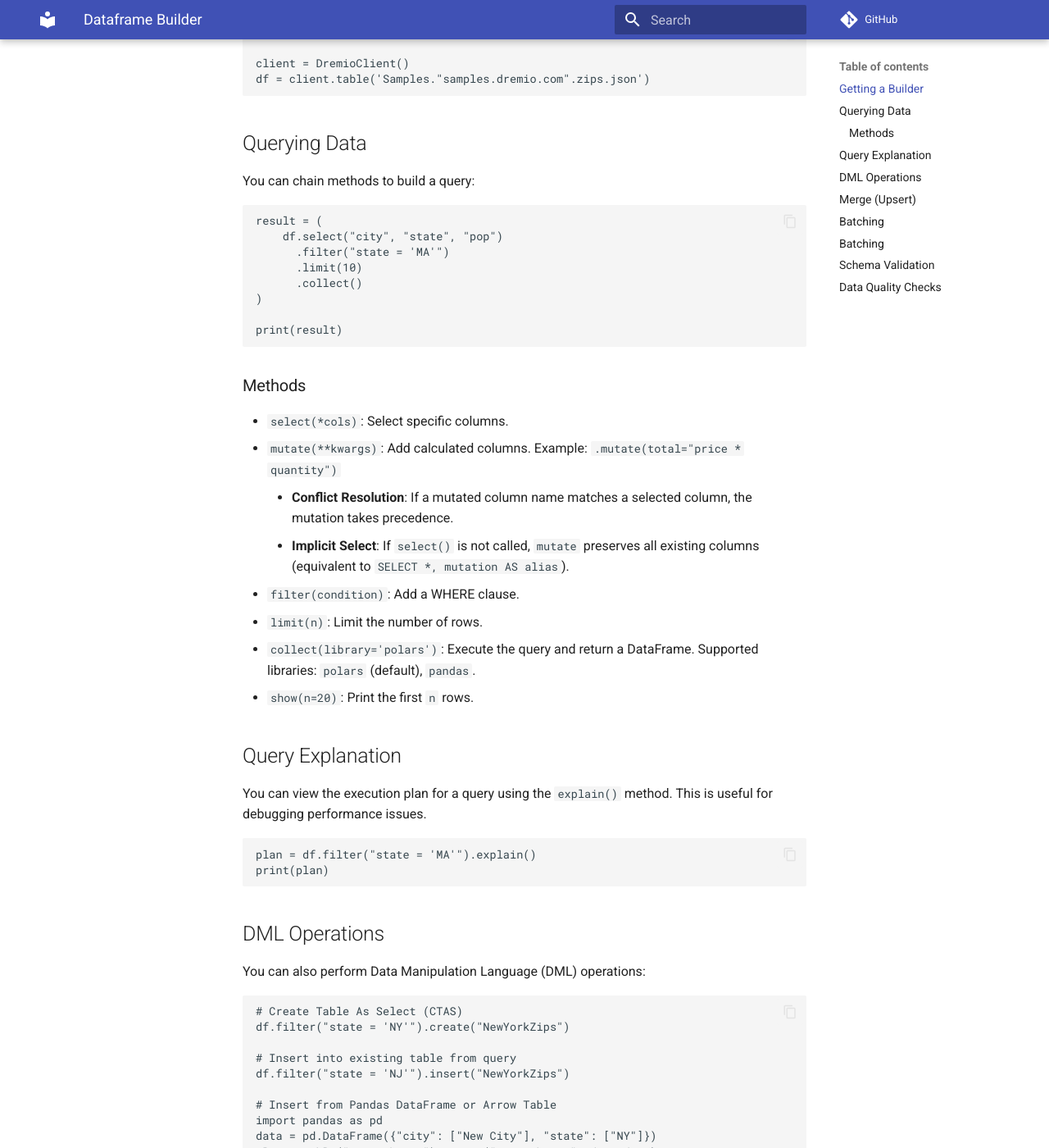
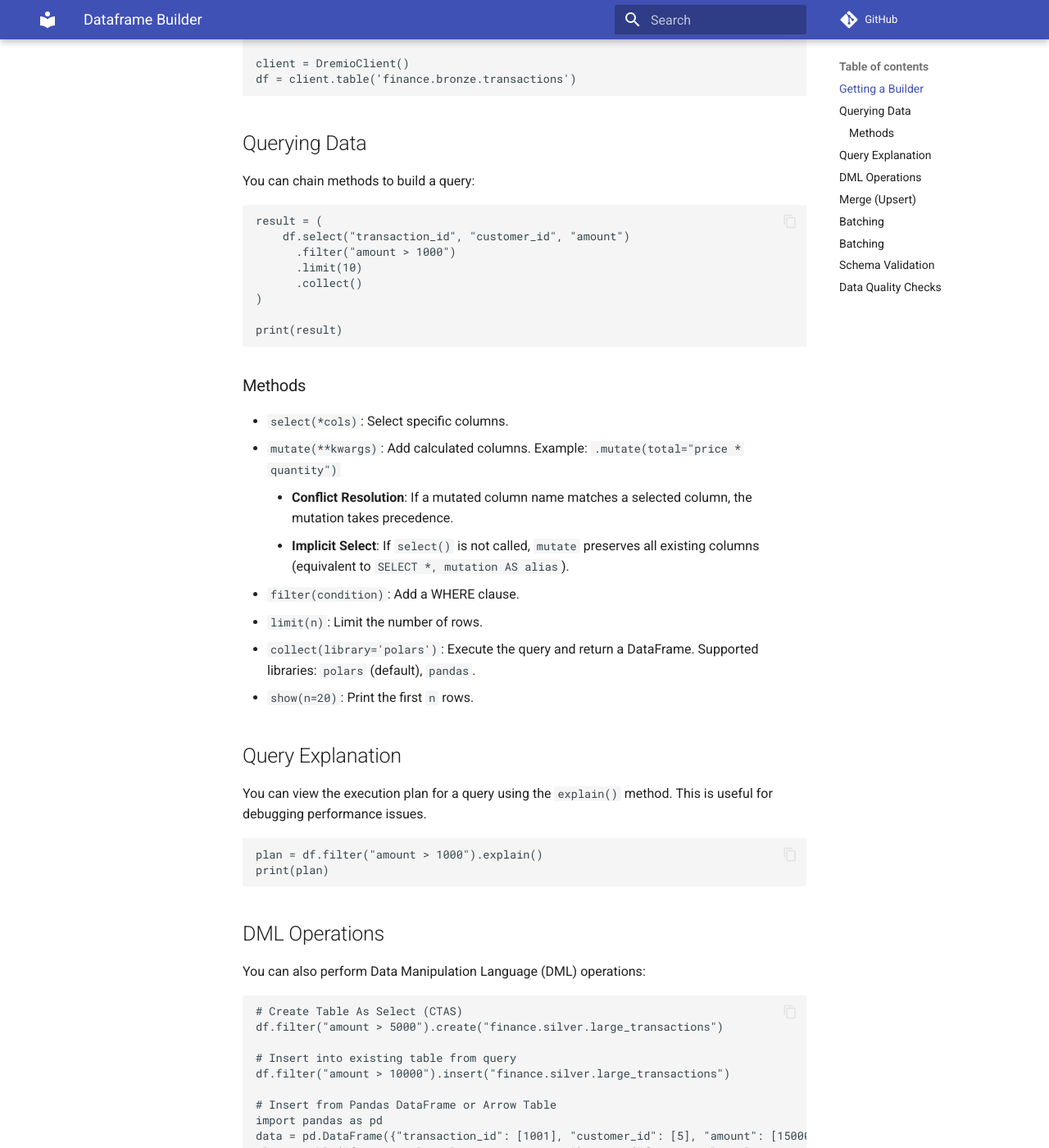
Before and after one commit to developer-advocacy-dremio/dremio-cloud-dremioframe, an MkDocs documentation site: the page built from docs/data_engineering/builder.md, in a window 1280 px wide and 1400 px high, scrolled down 366 px. Shown: the whole window at 82% size. Built offline with MkDocs 1.6.1 and Material for MkDocs 9.7.7, drawn with Linux system fonts in a browser that asks for light colours; comment, search, counter and statistics services are not loaded; some of the changed text lies outside the part shown.

Commit message:
docs updates

````diff
--- a/docs/data_engineering/builder.md
+++ b/docs/data_engineering/builder.md
@@ -10,7 +10,7 @@ Start by selecting a table from the client:
 from dremioframe.client import DremioClient
 
 client = DremioClient()
-df = client.table('Samples."samples.dremio.com".zips.json')
+df = client.table('finance.bronze.transactions')
 ```
 
 ## Querying Data
@@ -19,8 +19,8 @@ You can chain methods to build a query:
 
 ```python
 result = (
-    df.select("city", "state", "pop")
-      .filter("state = 'MA'")
+    df.select("transaction_id", "customer_id", "amount")
+      .filter("amount > 1000")
       .limit(10)
       .collect()
 )
@@ -44,7 +44,7 @@ print(result)
 You can view the execution plan for a query using the `explain()` method. This is useful for debugging performance issues.
 
 ```python
-plan = df.filter("state = 'MA'").explain()
+plan = df.filter("amount > 1000").explain()
 print(plan)
 ```
 
@@ -54,21 +54,21 @@ You can also perform Data Manipulation Language (DML) operations:
 
 ```python
 # Create Table As Select (CTAS)
-df.filter("state = 'NY'").create("NewYorkZips")
+df.filter("amount > 5000").create("finance.silver.large_transactions")
 
 # Insert into existing table from query
-df.filter("state = 'NJ'").insert("NewYorkZips")
+df.filter("amount > 10000").insert("finance.silver.large_transactions")
 
 # Insert from Pandas DataFrame or Arrow Table
 import pandas as pd
-data = pd.DataFrame({"city": ["New City"], "state": ["NY"]})
-client.table("NewYorkZips").insert("NewYorkZips", data=data)
+data = pd.DataFrame({"transaction_id": [1001], "customer_id": [5], "amount": [15000.00]})
+client.table("finance.silver.large_transactions").insert("finance.silver.large_transactions", data=data)
 
 # Update rows
-client.table("NewYorkZips").filter("city = 'New York'").update({"pop": 9000000})
+client.table("finance.bronze.transactions").filter("transaction_id = 1001").update({"amount": 16000.00})
 
 # Delete rows
-client.table("NewYorkZips").filter("pop < 1000").delete()
+client.table("finance.bronze.transactions").filter("amount < 0").delete()
 
 ## Slowly Changing Dimensions (SCD2)
 
@@ -141,18 +141,18 @@ client.table("users").insert("users", data=df, schema=User)
 You can run data quality checks on a builder instance. These checks execute queries to verify assumptions about the data.
 
 ```python
-# Check that 'city' is never NULL
-df.quality.expect_not_null("city")
+# Check that 'customer_id' is never NULL
+df.quality.expect_not_null("customer_id")
 
-# Check that 'zip' is unique
-df.quality.expect_unique("zip")
+# Check that 'transaction_id' is unique
+df.quality.expect_unique("transaction_id")
 
-# Check that 'state' is one of the allowed values
-df.quality.expect_values_in("state", ["MA", "NY", "CT"])
+# Check that 'status' is one of the allowed values
+df.quality.expect_values_in("status", ["completed", "pending", "cancelled"])
 
 # Custom Check: Row Count
-# Check that there are exactly 0 rows where age is negative
-df.quality.expect_row_count("age < 0", 0, "eq")
+# Check that there are exactly 0 rows where amount is negative
+df.quality.expect_row_count("amount < 0", 0, "eq")
 
 # Check that there are at least 100 rows total
 df.quality.expect_row_count("1=1", 100, "ge")
````
Also changed, not shown: README.md (+45 -29 lines), docs/data_engineering/querying.md (+3 -3 lines), docs/integrations/notebook.md (+3 -3 lines).
